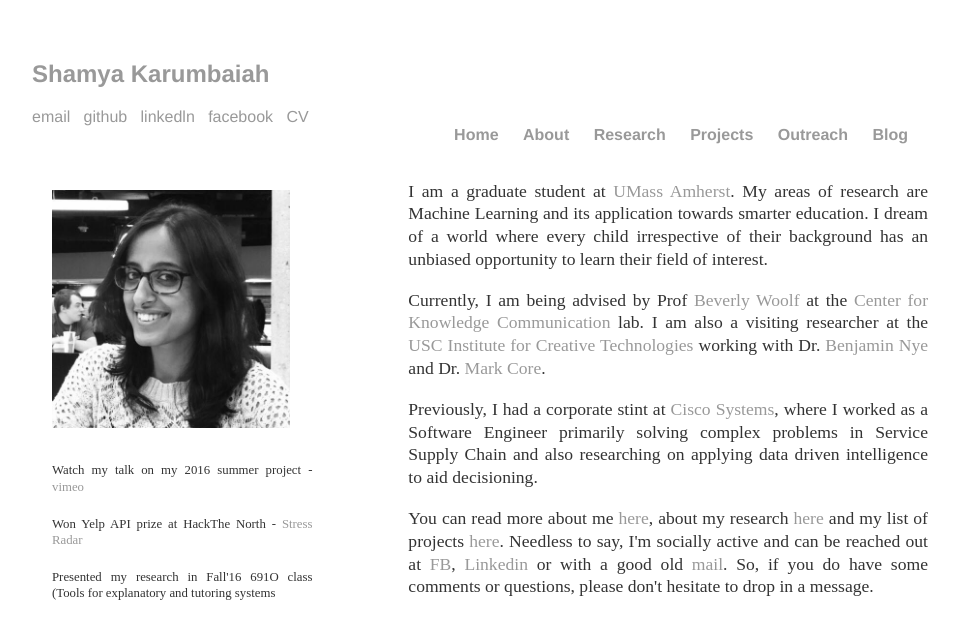
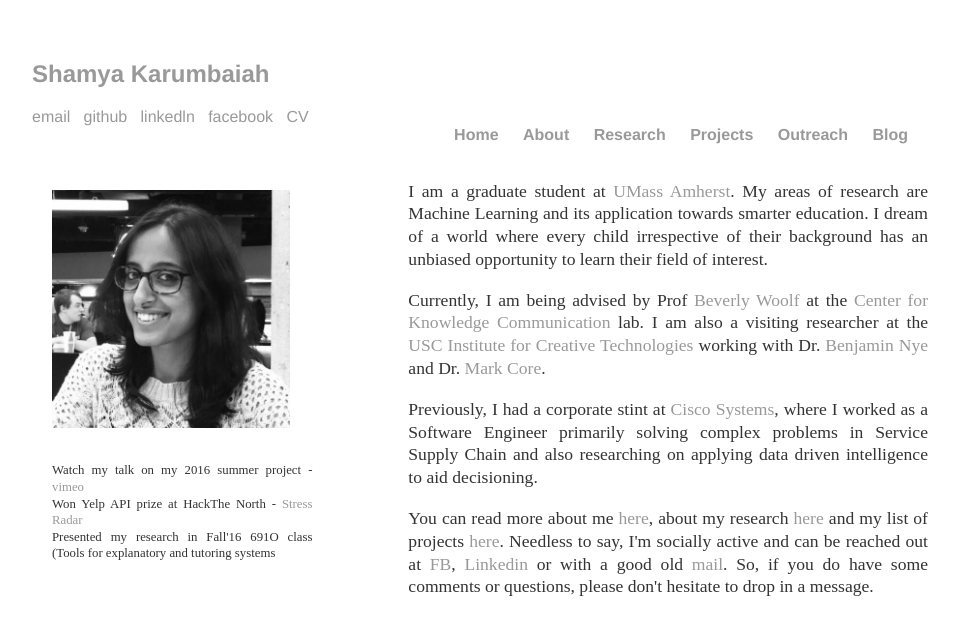
Before and after one commit to Shamya/shamyatest.github.io, a Jekyll site: the page built from index.html, in a window 1280 px wide. Shown: the top 639 px of the page, without its empty margins (160-1119 px from the left). Built offline with Jekyll 4.4.1, drawn with Linux system fonts in a browser that asks for light colours.

Commit message:
Update index.html

```diff
--- a/index.html
+++ b/index.html
@@ -7,9 +7,10 @@
   <br>
   <img src="/images/shamya.jpg" height=70% width=70% style="margin:10px 20px 10px 20px"></img>
 
-  <p style="margin:20px 60px 20px 20px;font-size:80%"> Watch my talk on my 2016 summer project - <a href ="https://vimeo.com/178362096">vimeo</a> </p>
-  <p style="margin:20px 60px 20px 20px;font-size:80%">Won Yelp API prize at HackThe North - <a href ="http://devpost.com/software/hackthenorth2016-3xg5le">Stress Radar</a></p>
-  <p style="margin:20px 60px 20px 20px;font-size:80%">Presented my research in Fall'16 691O class (Tools for explanatory and tutoring systems</a></p>
+  <p style="margin:20px 60px 20px 20px;font-size:80%"> Watch my talk on my 2016 summer project - <a href ="https://vimeo.com/178362096">vimeo</a> <br>
+  Won Yelp API prize at HackThe North - <a href ="http://devpost.com/software/hackthenorth2016-3xg5le">Stress Radar</a><br>
+  Presented my research in Fall'16 691O class (Tools for explanatory and tutoring systems</a><br>
+  </p>
 </div>
 
 <div style="width: 58%; float:right;  position: relative;">
```
